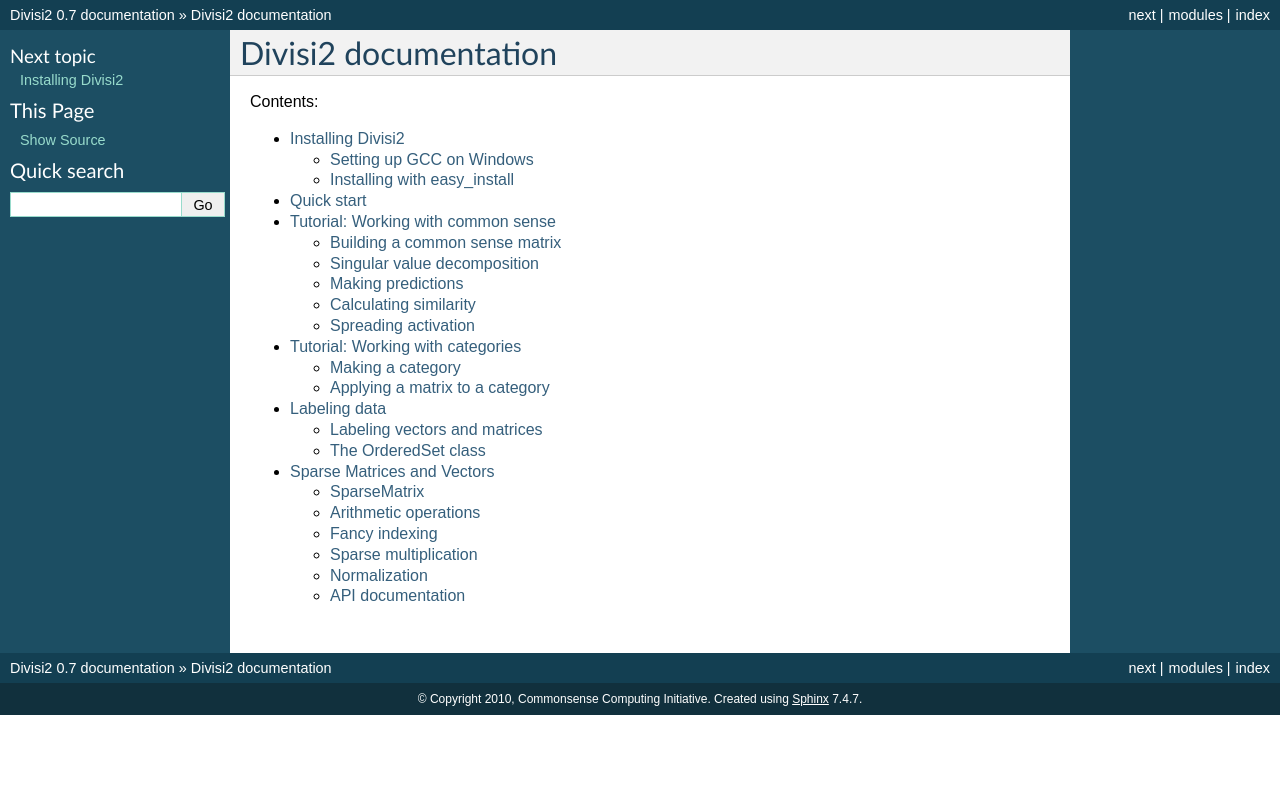
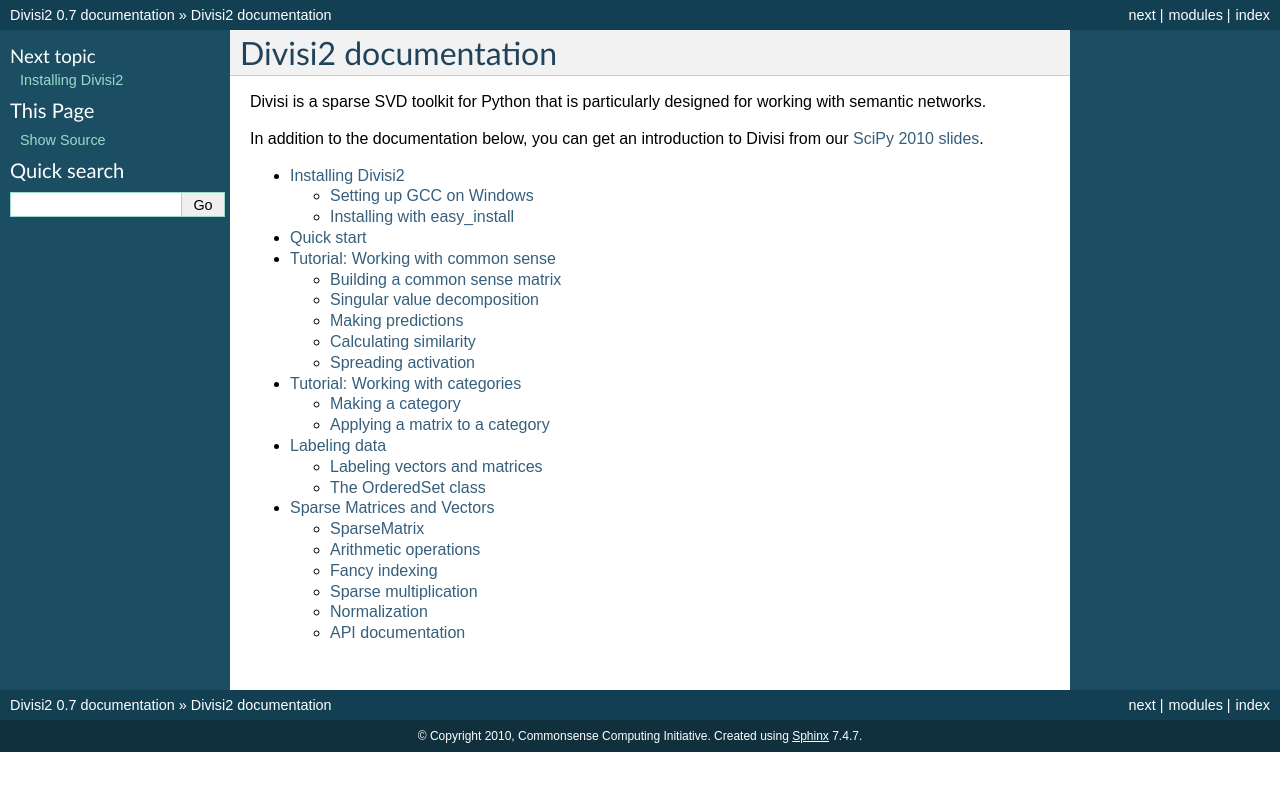
Before and after one commit to commonsense/divisi2, a Sphinx documentation site: the page built from doc/index.rst, in a window 1280 px wide. Shown: the top 791 px of the page. Built offline with Sphinx 7.4.7, drawn with Linux system fonts in a browser that asks for light colours.

Commit message:
link to slides

```diff
--- a/doc/index.rst
+++ b/doc/index.rst
@@ -6,7 +6,13 @@
 Divisi2 documentation
 =====================
 
-Contents:
+Divisi is a sparse SVD toolkit for Python that is particularly designed
+for working with semantic networks.
+
+In addition to the documentation below, you can get an introduction to Divisi
+from our `SciPy 2010 slides`_.
+
+.. _`SciPy 2010 slides`: ../_static/divisi_slides.pdf
 
 .. toctree::
    :maxdepth: 2
```
